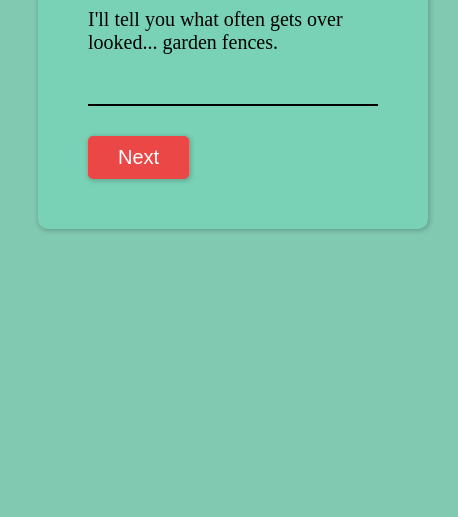
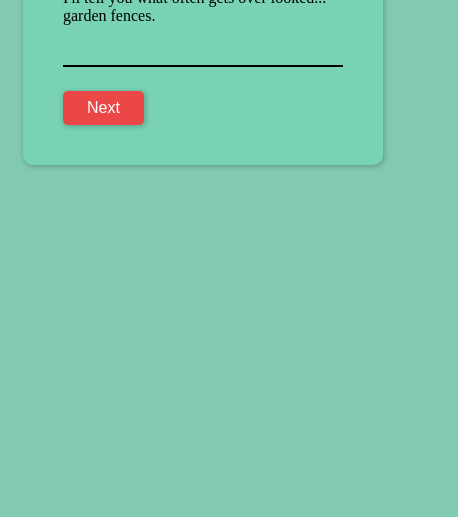
Before and after one commit to nisSubba2024/random_dad_joke_generator, a plain HTML site: page index.html in a window 390 px wide. Shown: the part 403-920 px from the top of the page, 458 px wide, since content can reach past the window. After the commit the page ends 860 px from the top, so only its background shows below. Drawn offline with Linux system fonts and the light colour scheme; no server answers.

Commit message:
update css

```diff
--- a/styles.css
+++ b/styles.css
@@ -82,7 +82,13 @@ body {
 }
 
 @media (max-width: 600px) {
-    body {
-        padding: 3rem;
+
+    html {
+        font-size: 50%;
     }
+
+    .body-wrapper {
+        max-width: 35rem;
+    }
+
 }
```
